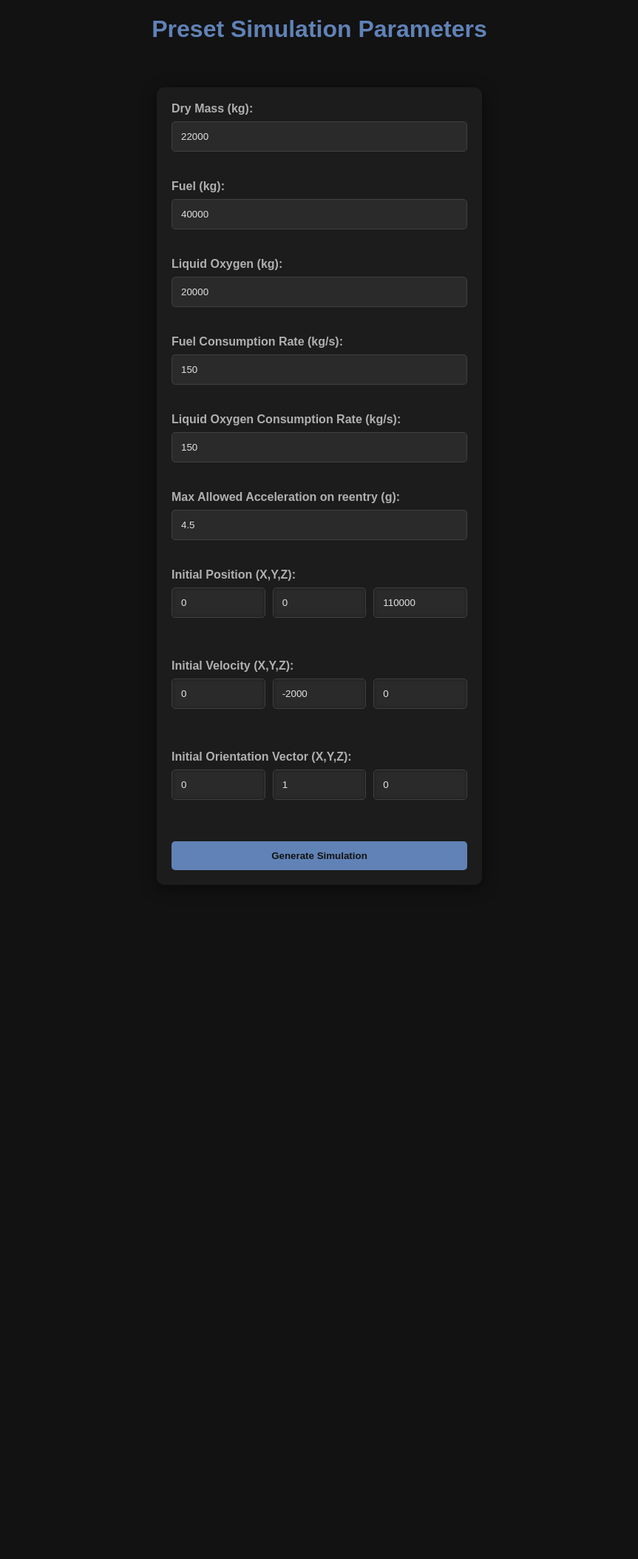
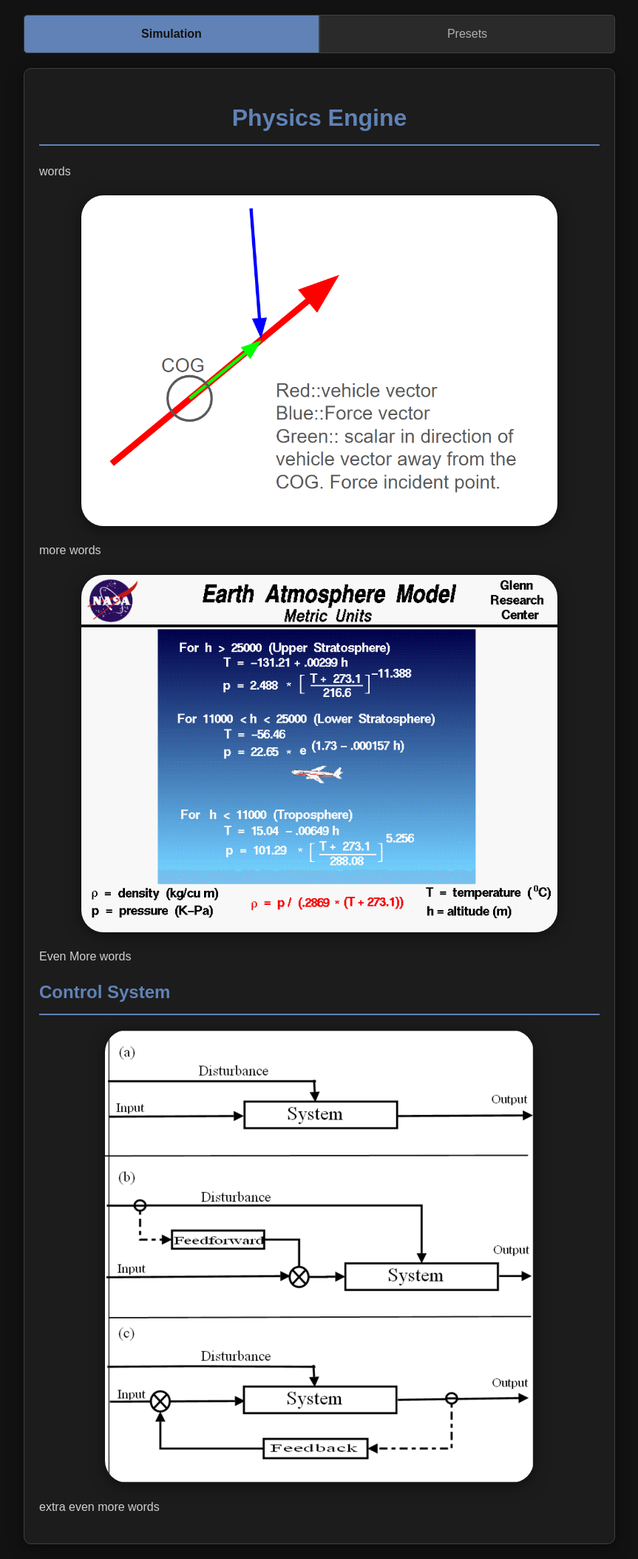
Before and after one commit to AnthMendoza/Simulation, a Flask app: page / in a window 1280 px wide. Shown: the whole page at 74% size, without its empty margins (208-1071 px from the left). Before the commit the page ends 1176 px from the top, so only its background shows below. Run offline with Flask 3, Linux system fonts and the light colour scheme.

Commit message:
added tab for information read me

```diff
--- a/src/static/css/preset.css
+++ b/src/static/css/preset.css
@@ -3,21 +3,22 @@ body {
     background-color: #121212;
     font-family: Arial, sans-serif;
     color: #d0d0d0;
+    line-height: 1.6;
+    max-width: 800px;
+    margin: 0 auto;
+    padding: 20px;
 }
 
 form {
-    max-width: 400px;
-    margin: 60px auto;
-    padding: 20px;
-    background-color: #1c1c1c;
-    border-radius: 10px;
-    box-shadow: 0 4px 20px rgba(0, 0, 0, 0.5);
+    padding: 40px;
 }
 
 
 h1 {
     text-align: center;
     color: #6082b6;
+    border-bottom: 2px solid #6082b6;
+    padding-bottom: 10px;
 }
 
 
@@ -77,6 +78,79 @@ input[type="submit"]:hover {
 }
 
 
+img {
+    max-width: 85%;
+    height: auto;
+    display: block;
+    margin: 20px auto;
+    border-radius: 30px;
+    box-shadow: 0 4px 20px rgba(0, 0, 0, 0.5);
+}
+
+
+.equation {
+    background-color: #1c1c1c;
+    padding: 15px;
+    border-radius: 5px;
+    margin: 20px 0;
+    text-align: center;
+    font-size: 1.2em;
+}
+
+.tab-container {
+    display: flex;
+    margin-bottom: 20px;
+    width: 100%;
+}
+
+.tab {
+    flex: 1;
+    padding: 12px 15px;
+    background-color: #2a2a2a;
+    color: #b0b0b0;
+    cursor: pointer;
+    border: 1px solid #404040;
+    text-align: center;
+    transition: background-color 0.3s, color 0.3s;
+}
+
+.tab:first-child {
+    border-top-left-radius: 5px;
+    border-bottom-left-radius: 5px;
+}
+
+.tab:last-child {
+    border-top-right-radius: 5px;
+    border-bottom-right-radius: 5px;
+}
+
+.tab.active {
+    background-color: #6082b6;
+    color: #121212;
+    font-weight: bold;
+}
+
+.content-div {
+    background-color: #1c1c1c;
+    border: 1px solid #404040;
+    border-radius: 10px;
+    padding: 20px;
+    display: none;
+    box-shadow: 0 4px 20px rgba(0, 0, 0, 0.5);
+}
+
+.content-div.active {
+    display: block;
+}
+
+h2 {
+    color: #6082b6;
+    border-bottom: 2px solid #6082b6;
+    padding-bottom: 10px;
+    margin-top: 0;
+}
+
+
 @media (max-width: 500px) {
     form {
         padding: 15px;
--- a/src/templates/preset.html
+++ b/src/templates/preset.html
@@ -5,8 +5,30 @@
 </head>
 <body>
 
+
+
+
+
+
+<div class="tab-container">
+  <div class="tab" data-tab="tab1">Simulation</div>
+  <div class="tab" data-tab="tab2">Presets</div>
+</div>
+
+<div class="content-div" id="tab1">
+  <h1>Physics Engine</h2>
+    <p> words</p>
+    <img src = "static/img/vectorRepresenation.png" >
+    <p>more words</p>
+    <img src = "static/img/airDensity.gif">
+    <p>Even More words</p>
+    <h2>Control System</h2>
+    <img src ="static/img/controlSystem.png">
+    <p>extra even more words</p>
+</div>
+
+<div class="content-div" id="tab2">
   <h1>Preset Simulation Parameters</h1>
-<h5>{{ message }}</h5>
 
   <form action="/simulation"  method="post">
 
@@ -51,7 +73,31 @@
     </div><br><br>
 
     <input type="submit" value="Generate Simulation">
+    <h5>{{ message }}</h5>
   </form>
+
+</div>
+
+<script>
+
+  const tabs = document.querySelectorAll('.tab');
+  const contentDivs = document.querySelectorAll('.content-div');
+
+  tabs.forEach(tab => {
+      tab.addEventListener('click', () => {
+
+          tabs.forEach(t => t.classList.remove('active'));
+          contentDivs.forEach(c => c.classList.remove('active'));
+
+
+          tab.classList.add('active');
+          document.getElementById(tab.dataset.tab).classList.add('active');
+      });
+  });
+
+  tabs[0].classList.add('active');
+  contentDivs[0].classList.add('active');
+</script>
 
 </body>
 </html>
```
Also changed, not shown: data.csv, src/static/img/airDensity.gif (added), src/static/img/controlSystem.png (added), src/static/img/vectorRepresenation.png (added), 5 other files. Lines whose indentation alone changed are shown as unchanged.
